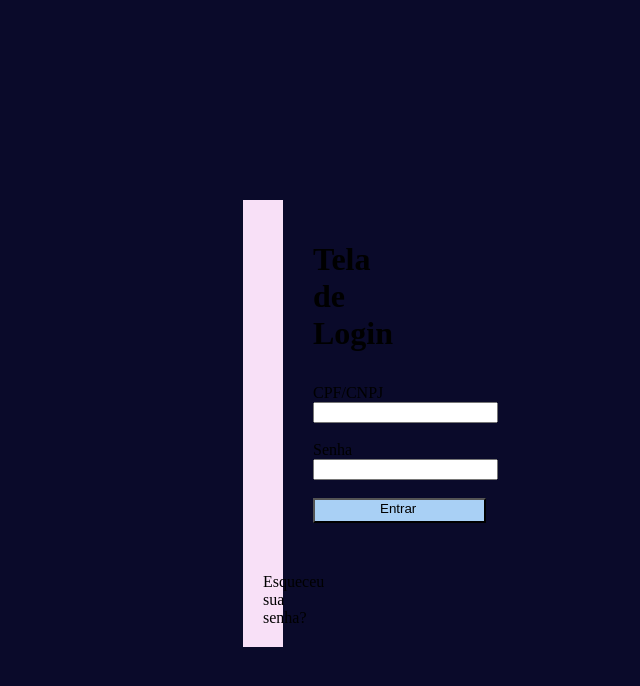
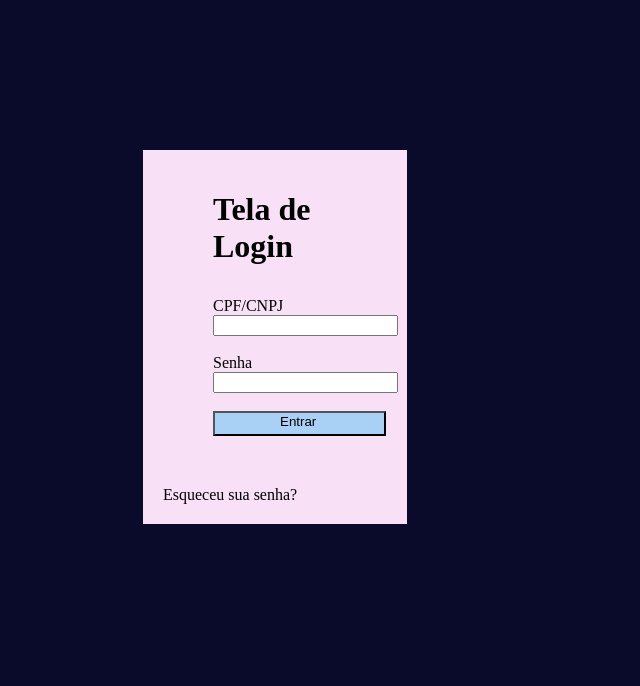
Before and after one commit to cp2-dc-info-projeto-final/sysger, a PHP site: page /login.php in a window 1280 px wide. Shown: the top 686 px of the page, without its empty margins (365-1005 px from the left). Run offline with PHP 8.4, Linux system fonts and the light colour scheme.

Commit message:
Alterações no css

```diff
--- a/Codigo/login.php
+++ b/Codigo/login.php
@@ -25,9 +25,9 @@
       h1 {Color: black; padding-left: 50px;}
       body { background-color: #0A0A2A; }
       div { background-color: #F8E0F7;
-				margin-left: 600px;
-				margin-top: 200px;
-				margin-right: 650px;
+				margin-left: 500px;
+				margin-top: 150px;
+				margin-right: 500px;
 				margin-bottom: 10px;
 				padding: 20px;
 				border { background-color: black;}}
@@ -61,8 +61,8 @@
 				<?php } ?>
 
 		      <form action= "Controladores/Entrar.php" method= "POST">
-		          <label> CPF/CNPJ </label><input name="CPF/CNPJ" required type="text" value="" minlenght="11" maxlength="14"/></label><br/><br/>
-			        <label> Senha </label><input name="senha" required type="password" value=""/minlenght="6" maxlength="12"></label><br/></br>
+		          <label> CPF/CNPJ </label></br><input name="CPF/CNPJ" required type="text" value="" minlenght="11" maxlength="14"/></label><br/><br/>
+			        <label> Senha </label></br><input name="senha" required type="password" value=""/minlenght="6" maxlength="12"></label><br/></br>
               <input class="button azul" type= "submit" value= "Entrar"/>
 		      </form>
 
```
